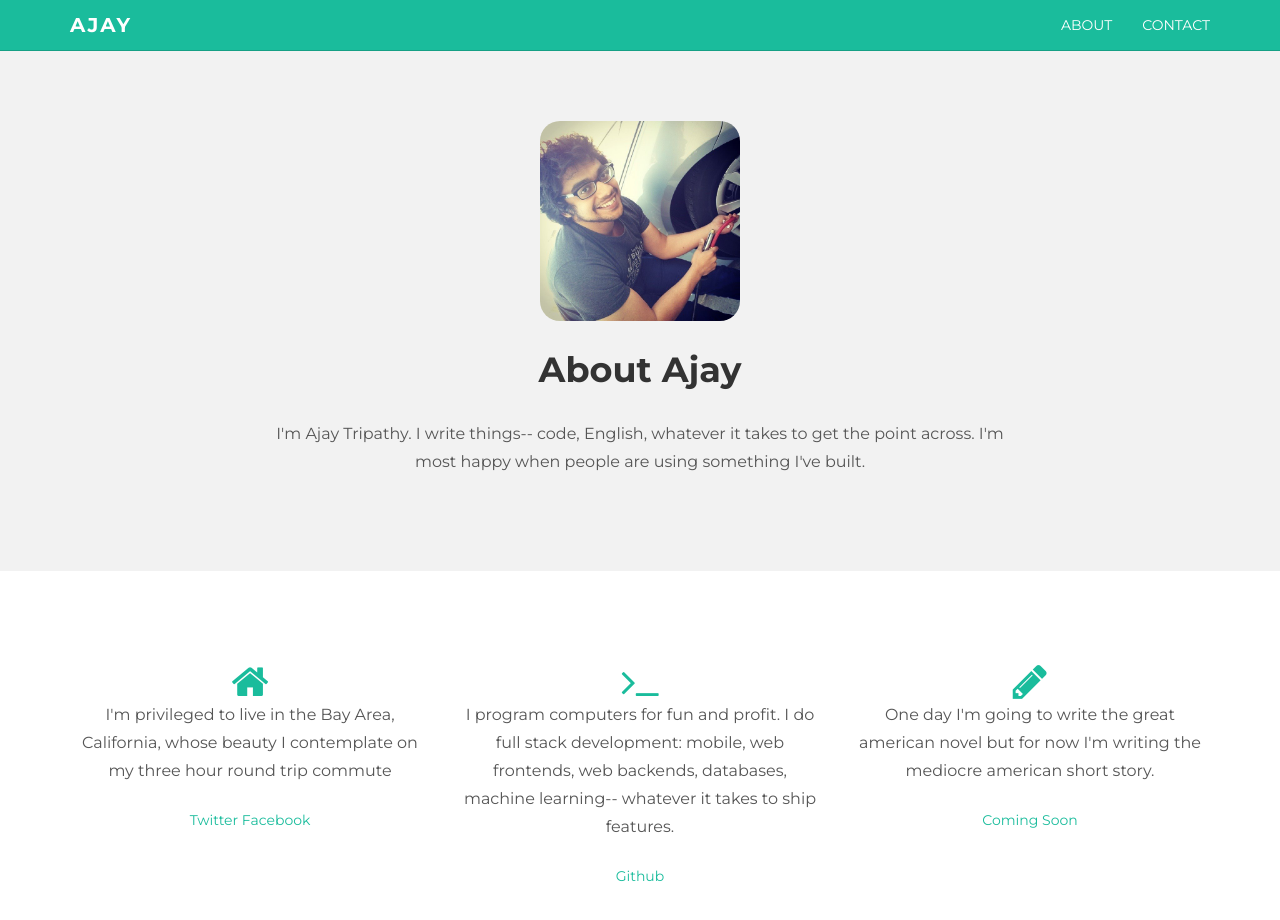
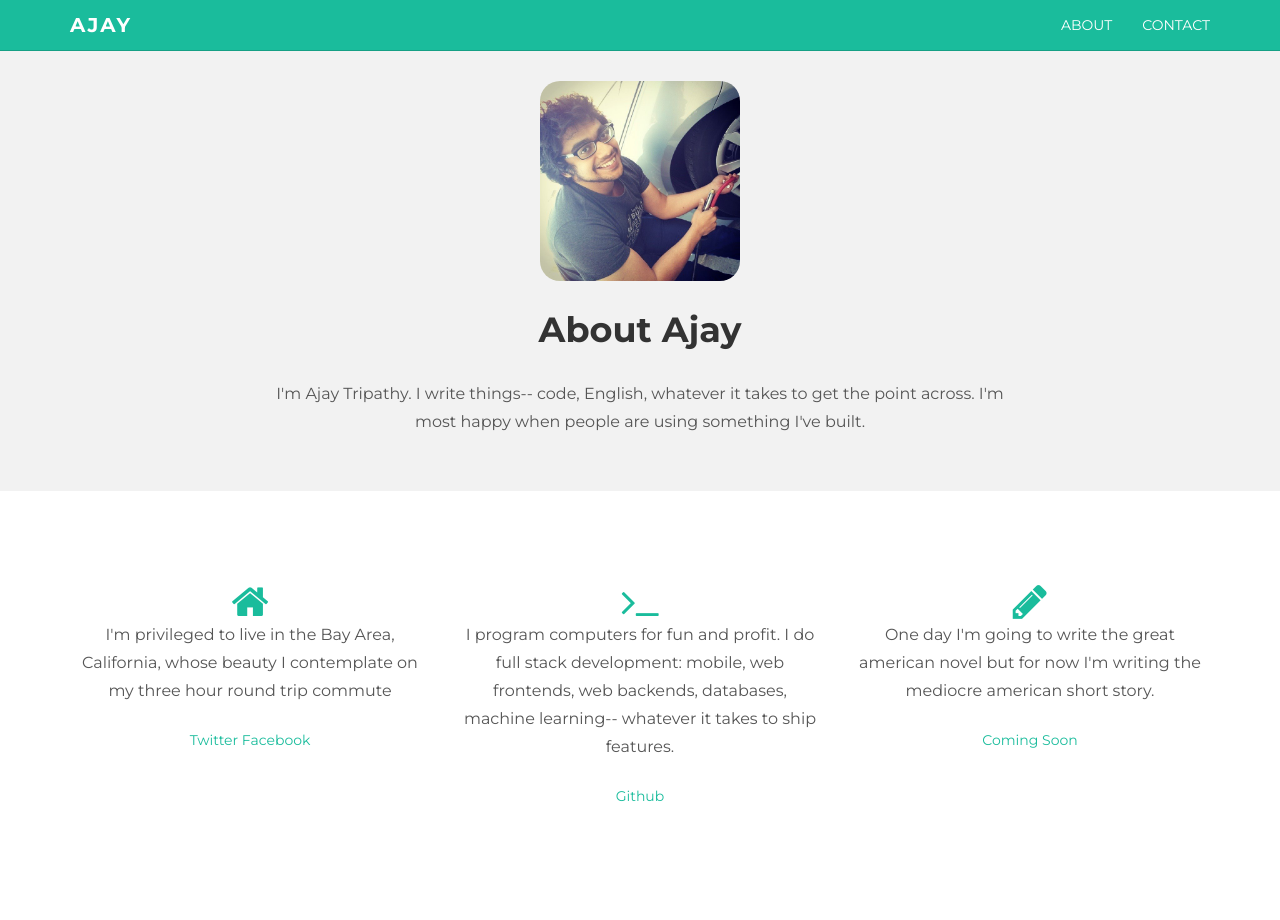
Before and after one commit to AjayTripathy/AjayTripathy.github.io, a plain HTML site: page index.html in a window 1280 px wide. After the commit the page ends 896 px from the top, so only its background shows below. Drawn offline with nearby package versions, Linux system fonts and the light colour scheme.

Commit message:
no padding on ww

```diff
--- a/assets/css/main.css
+++ b/assets/css/main.css
@@ -148,8 +148,8 @@ a:after {
 /* +++++ WRAP SECTIONS +++++ */
 
 #ww {
-	padding-top: 70px;
-	padding-bottom: 70px;
+	padding-top: 30px;
+	padding-bottom: 30px;
 	background-color: #f2f2f2;
 }
 
```
